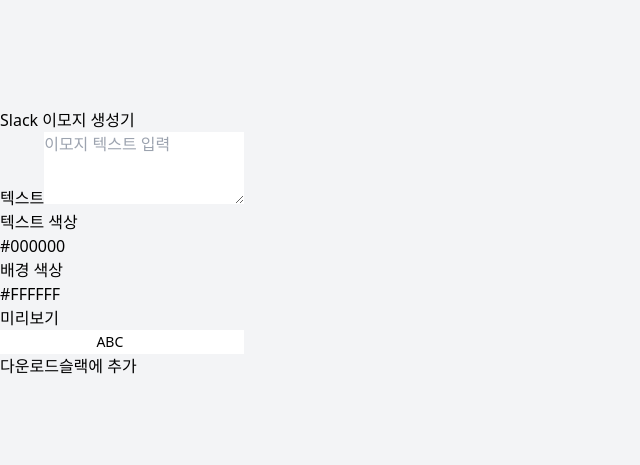
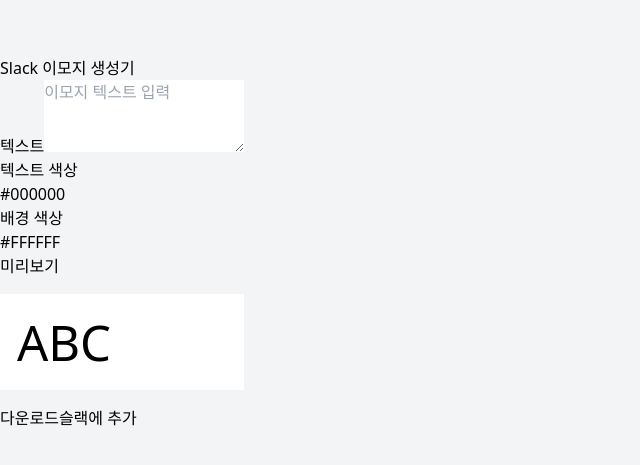
Before and after one commit to suminhong/slack-emoji-maker, a React (Vite) app: page / in a window 1280 px wide. Shown: the part 157-622 px from the top of the page, without its empty margins (0-640 px from the left). Built offline with nearby package versions, Linux system fonts and the light colour scheme; no server answers.

Commit message:
Improve text rendering with fixed container size and optimized image export settings

```diff
--- a/src/App.jsx
+++ b/src/App.jsx
@@ -18,12 +18,12 @@
   const slackEnabled = isSlackConfigured();
 
   const calculateFontSize = () => {
-    if (!textRef.current || !containerRef.current) return;
+    if (!textRef.current) return;
 
-    const container = containerRef.current;
     const textElement = textRef.current;
-    const containerWidth = container.clientWidth;
-    const containerHeight = container.clientHeight;
+    const containerSize = 128; // Fixed size for both preview and final image
+    const padding = 16; // Padding on all sides
+    const availableSize = containerSize - (padding * 2);
 
     // Start with a large font size
     let fontSize = 100;
@@ -37,15 +37,16 @@
       fontSize = Math.floor((min + max) / 2);
       textElement.style.fontSize = `${fontSize}px`;
 
-      if (textElement.scrollWidth <= containerWidth && textElement.scrollHeight <= containerHeight) {
+      if (textElement.scrollWidth <= availableSize &&
+          textElement.scrollHeight <= availableSize) {
         min = fontSize + 1;
       } else {
         max = fontSize - 1;
       }
     }
 
-    // Set the final font size slightly smaller to ensure it fits
-    fontSize = max - 1;
+    // Set the final font size
+    fontSize = max;
     textElement.style.fontSize = `${fontSize}px`;
   };
 
@@ -57,18 +58,11 @@
     if (!text) return null;
 
     try {
-      // Ensure the container is properly centered before capture
-      if (containerRef.current) {
-        containerRef.current.style.display = 'flex';
-        containerRef.current.style.justifyContent = 'center';
-        containerRef.current.style.alignItems = 'center';
-      }
-
       const dataUrl = await toPng(previewRef.current, {
-        width: 512,
-        height: 512,
+        width: 128,
+        height: 128,
         quality: 1,
-        pixelRatio: 2
+        pixelRatio: 4
       });
 
       const response = await fetch(dataUrl);
@@ -198,23 +192,24 @@
                 className="w-32 h-32 flex items-center justify-center"
                 style={{ backgroundColor }}
               >
-                <span
+                <div
                   ref={textRef}
                   style={{
                     color,
-                    maxWidth: '90%',
-                    maxHeight: '90%',
-                    padding: '4px',
+                    width: '96px',
+                    height: '96px',
+                    margin: '16px',
+                    display: 'flex',
+                    alignItems: 'center',
+                    justifyContent: 'center',
                     textAlign: 'center',
                     wordBreak: 'break-word',
-                    overflowWrap: 'break-word',
-                    display: 'block',
                     whiteSpace: 'pre-wrap',
                     lineHeight: 1.2
                   }}
                 >
                   {text || 'ABC'}
-                </span>
+                </div>
               </div>
             </div>
           </div>
```
